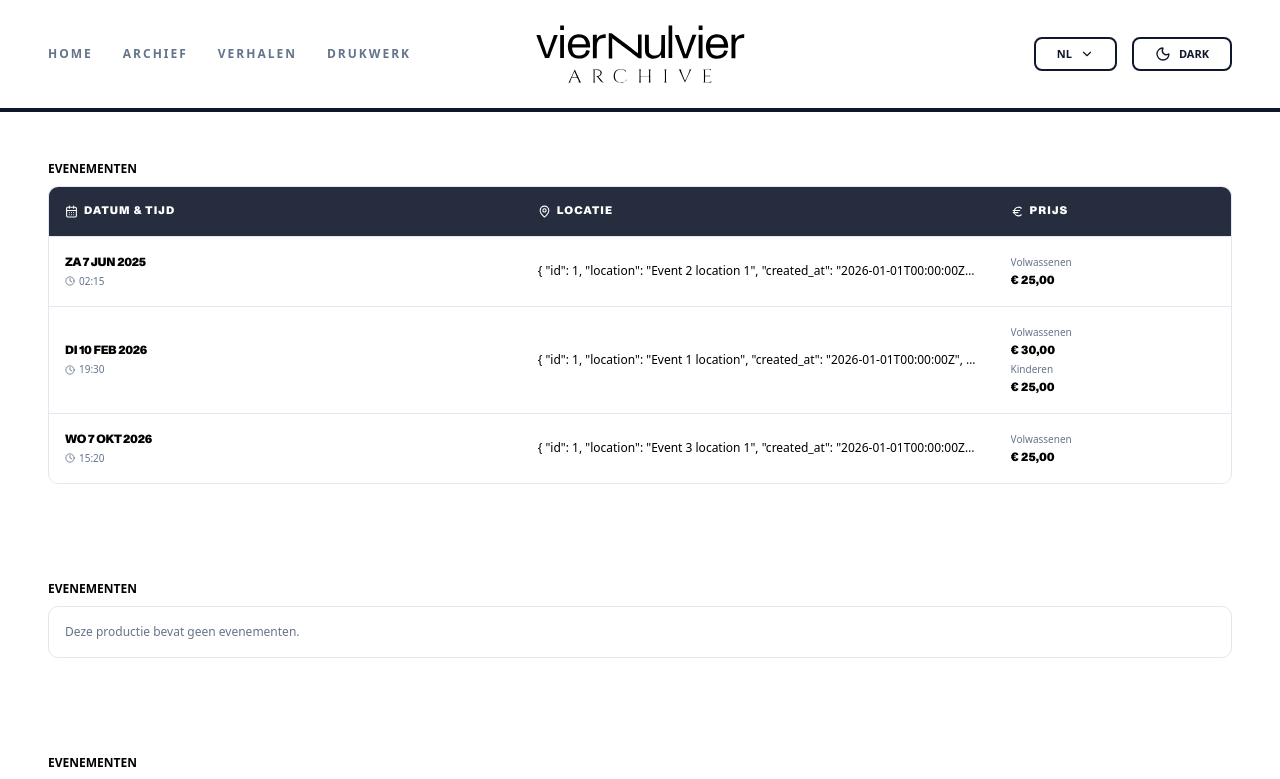
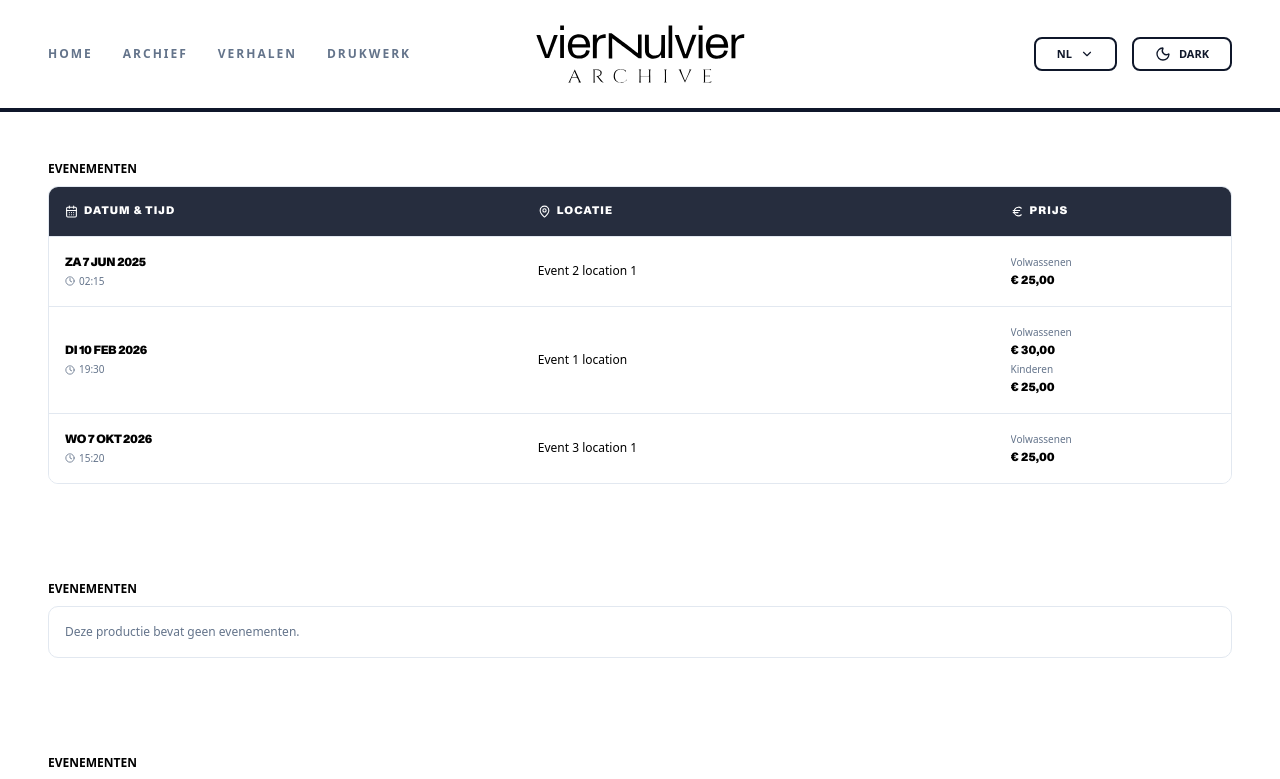
Before and after one commit to SELab-2/viernulvier-4, a Nuxt app in the folder frontend/: page /tempShowcase in a window 1280 px wide. Shown: the top 779 px of the page. Built offline with nearby package versions, Linux system fonts and the light colour scheme.

Commit message:
added a small fallback

```diff
--- a/frontend/app/components/production/EventTable.vue
+++ b/frontend/app/components/production/EventTable.vue
@@ -103,7 +103,7 @@ const cellNarrow = 'p-4 text-[12px] w-[20%] max-w-0'
 
               <!-- Location -->
               <td :class="cellWide">
-                <p class= "text-[12px] truncate">{{ event.location }}</p>
+                <p class= "text-[12px] truncate">{{ event.location?.location || '-' }}</p>
               </td>
 
               <!-- Price -->
```
